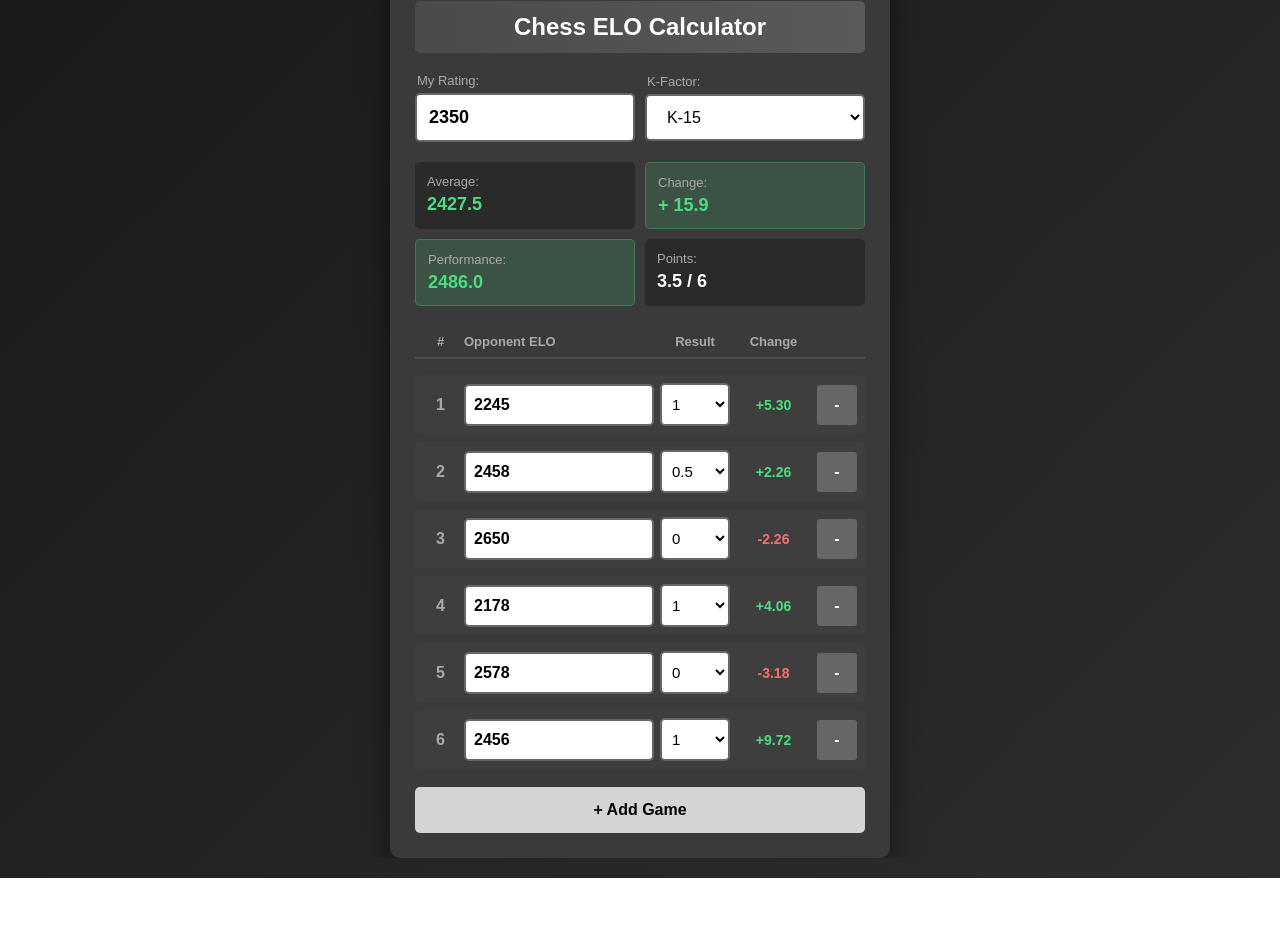
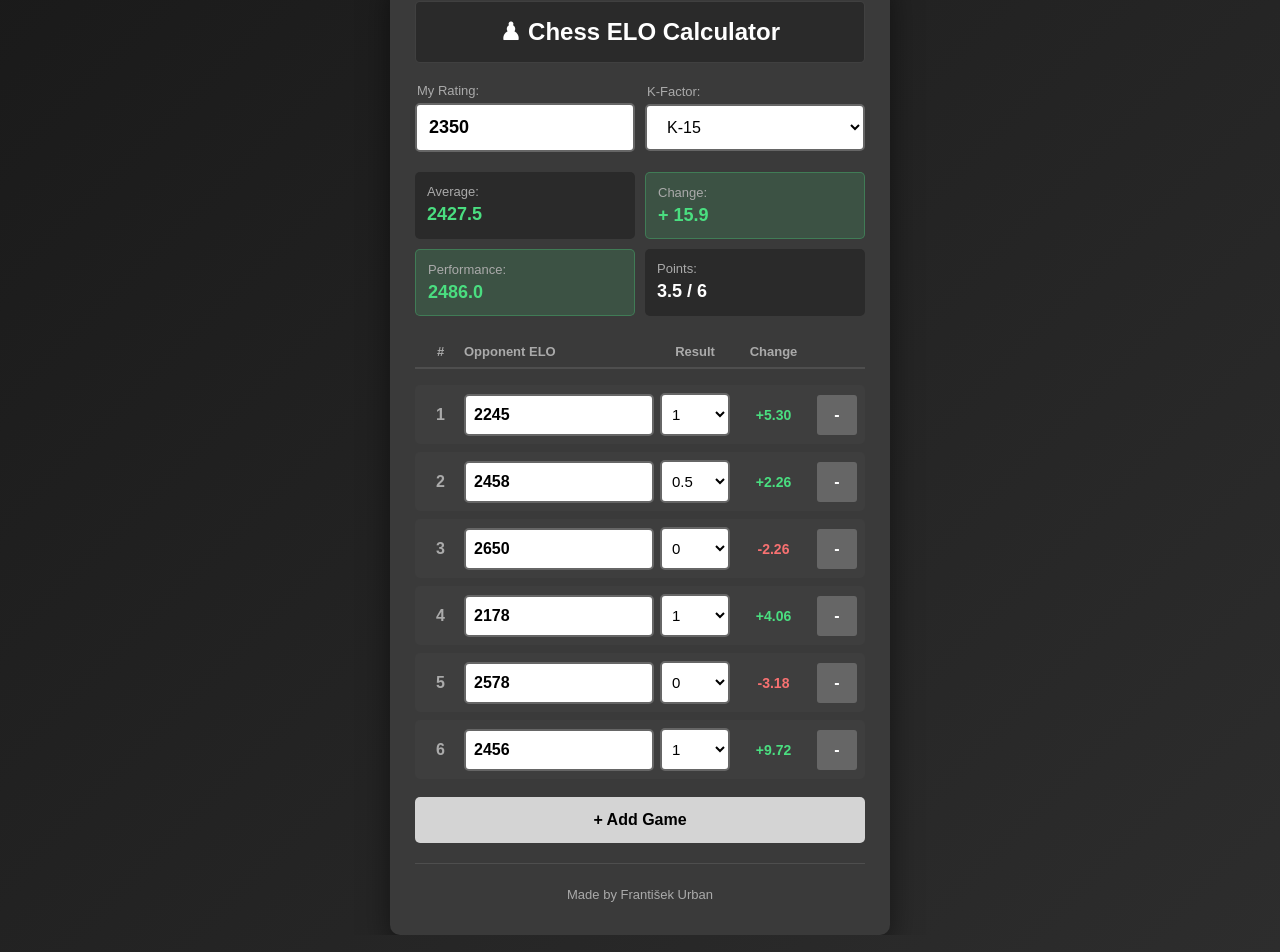
Before and after one commit to fandau1/easy-chess-elo-calculator, a Vue app: page / in a window 1280 px wide. Shown: the part 44-996 px from the top of the page. Before the commit the page ends 922 px from the top, so only its background shows below. Built offline with nearby package versions, Linux system fonts and the light colour scheme.

Commit message:
added made by

```diff
--- a/src/App.vue
+++ b/src/App.vue
@@ -255,7 +255,7 @@ loadSavedData()
 <template>
   <ReloadPrompt />
   <div class="container">
-    <h1>Chess ELO Calculator</h1>
+    <h1>♟ Chess ELO Calculator</h1>
 
     <div class="rating-input">
       <div class="rating-group">
@@ -365,6 +365,12 @@ loadSavedData()
     </div>
 
     <button id="addGameBtn" @click="addGame()">+ Add Game</button>
+
+    <div class="footer">
+      <div class="developer-display">
+        Made by František Urban
+      </div>
+    </div>
   </div>
 </template>
 
@@ -381,12 +387,13 @@ loadSavedData()
 }
 
 h1 {
-  background: linear-gradient(90deg, #4a4a4a, #5a5a5a);
-  padding: 12px;
+  background: #2a2a2a;
+  padding: 16px;
   border-radius: 5px;
   margin-bottom: 20px;
   text-align: center;
   font-size: 24px;
+  border: 1px solid rgba(255, 255, 255, 0.1);
 }
 
 .rating-input {
@@ -667,6 +674,19 @@ button:active {
   width: 100%;
 }
 
+.footer {
+  margin-top: 20px;
+  padding-top: 15px;
+  border-top: 1px solid rgba(255, 255, 255, 0.1);
+}
+
+.developer-display {
+  text-align: center;
+  font-size: 13px;
+  color: #aaa;
+  padding: 8px;
+}
+
 @media (max-width: 480px) {
   .container {
     padding: 15px;
@@ -678,7 +698,7 @@ button:active {
 
   h1 {
     font-size: 20px;
-    padding: 10px;
+    padding: 12px;
     margin-bottom: 15px;
   }
 
@@ -753,7 +773,7 @@ button:active {
 
   h1 {
     font-size: 18px;
-    padding: 8px;
+    padding: 10px;
   }
 
   .games-header {
```
